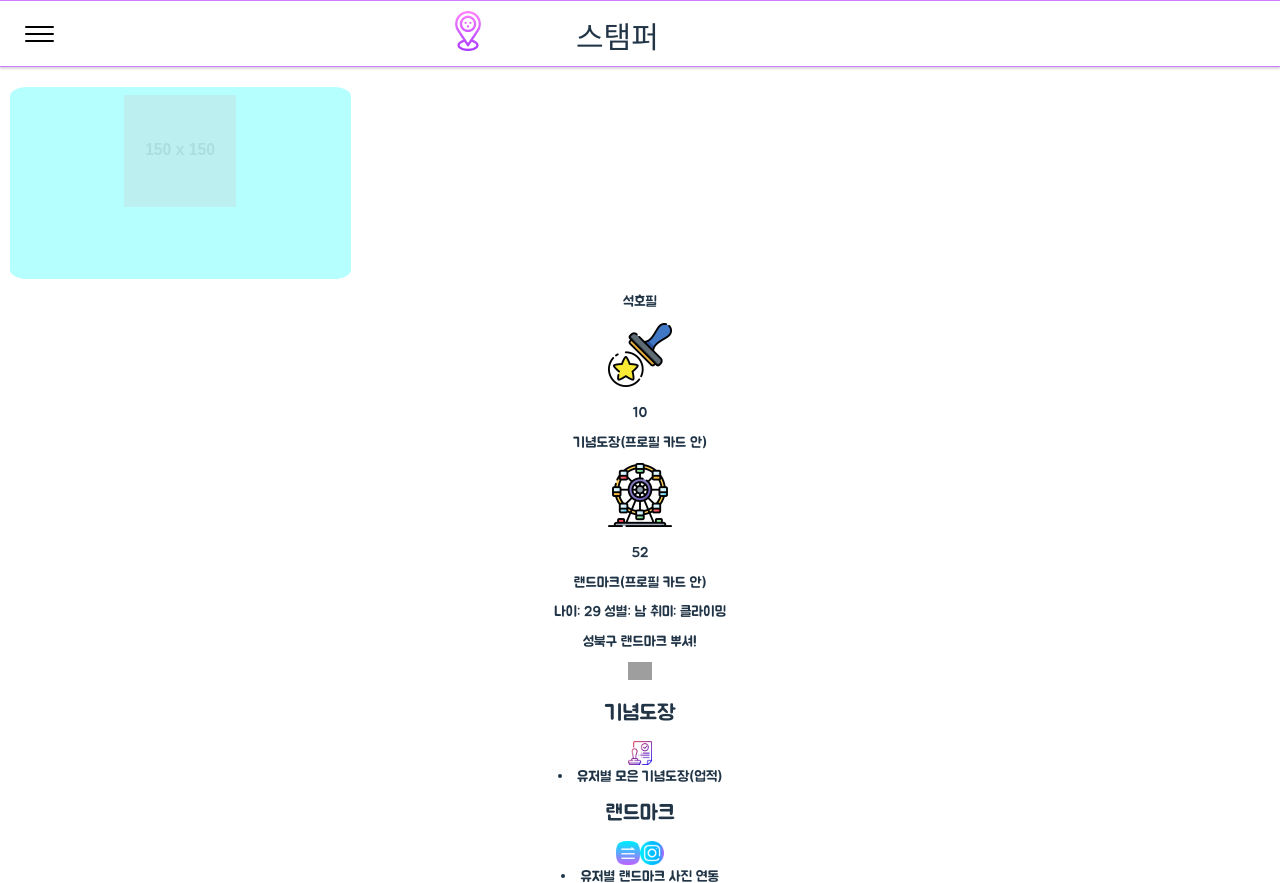
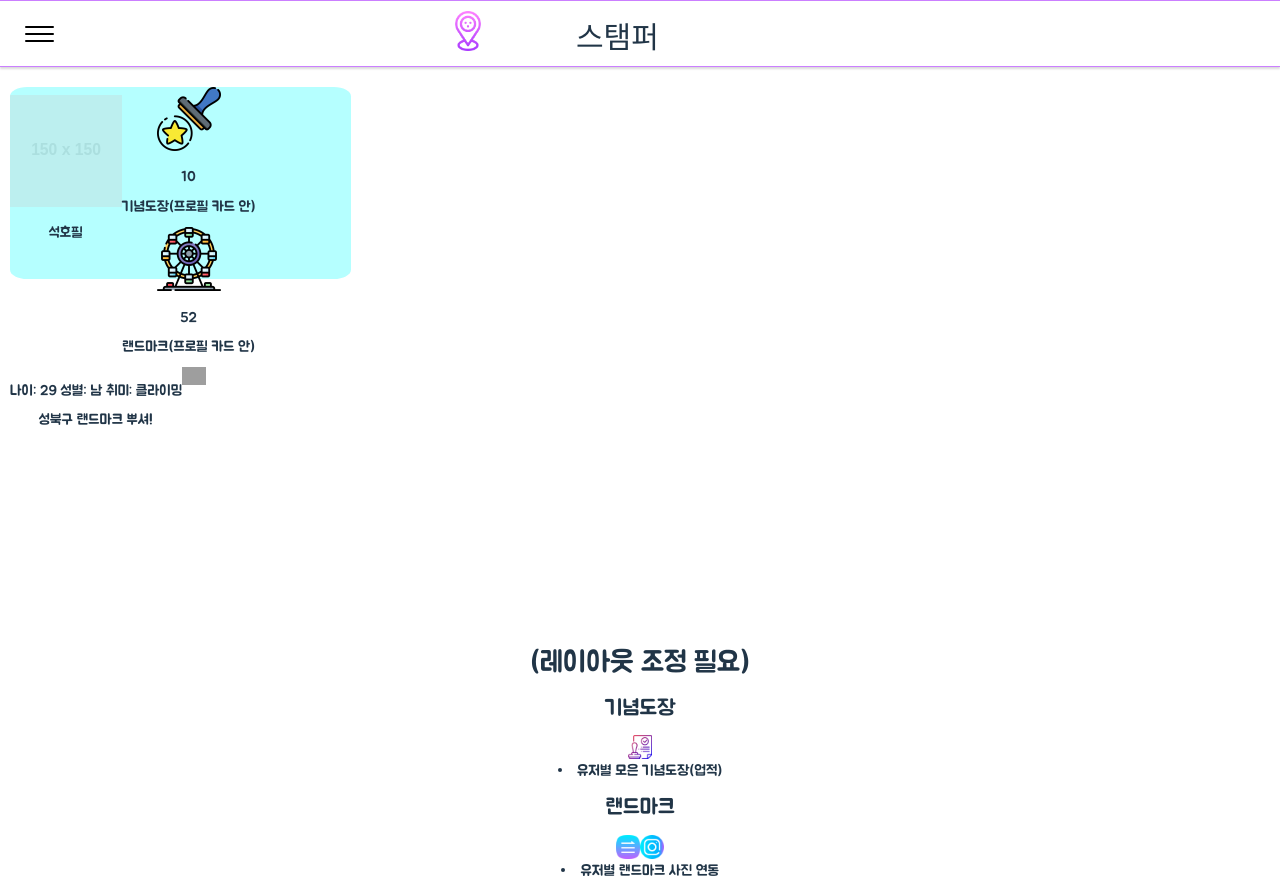
Before and after one commit to choiyy0523/SSAFY-7-Stamper, a React (Vite) app in the folder frontend/: page /profile/0 in a window 1280 px wide. Shown: the top 883 px of the page. Built offline with nearby package versions, Linux system fonts and the light colour scheme; grey boxes are pictures that could not be loaded; a web font is replaced by a local one.

Commit message:
[FE] 유저 프로필 페이지 container, item 설정 중, 레이아웃 추가 조정 필요

```diff
--- a/frontend/src/components/userProfile/userProfile.css
+++ b/frontend/src/components/userProfile/userProfile.css
@@ -1,13 +1,21 @@
+.container {
+	display: flex;
+	/* display: inline-flex; */
+    flex-wrap: wrap;
+   justify-content: flex-start;
+}
+
 .left_photo {
     float: left;
 }
 
-.profile_photo {
+.profile_background {
     margin-left: 1.2vh;
     width: 42.7vh;
     height: 24vh;
     background-color: rgb(181, 255, 255);
     border-radius: 5%;
+    float: left;
 }
 
 .profile_box {
--- a/frontend/src/components/userProfile/userProfile.jsx
+++ b/frontend/src/components/userProfile/userProfile.jsx
@@ -5,17 +5,17 @@ const userprofile = () => {
     return (
         <div>
             {/* 프로필 카드 */}
-            <div>
+            <div className="container profile_background">
                 {/* 프로필 사진과 이름 */}
-                <div>
-                    <section className="profile_photo">
+                <div className="item">
+
                         <img className="temp_dummy_profile_photo" src="https://via.placeholder.com/150" alt="" />
-                    </section>
+
                     <p>석호필</p>
                 </div>
 
                 {/* 프로필의 기념도장과 랜드마크 아이콘 */}
-                <div>
+                <div className="item">
                     <img className="profile_comp" src="/src/assets/components/stamp.png" alt="" />
                         <p>10</p>
                         <p>기념도장(프로필 카드 안)</p>
@@ -25,20 +25,26 @@ const userprofile = () => {
                 </div>
 
                 {/* 자기소개 */}
-                <div>
+                <div className="item">
                     <p>나이: 29  성별: 남  취미: 클라이밍</p>
                     <p>성북구 랜드마크 뿌셔!</p>
                 </div>
 
-                <a href="/profile/:userNo/modify">
+                <a className="item" href="/profile/:userNo/modify">
                     <img className="profile_control_comp" src="/src/assets/components/write.png" alt="" />
                 </a>
             </div>
             {/* 프로필 카드 끝 */}
 
 
+
+<br /><br /><br /><br /><br /><br /><br /><br /><br />
+<br /><br /><br /><br /><br /><br /><br /><br /><br />
+<br /><br /><br /><br /><br /><br /><br /><br /><br />
+<br /><br /><br /><br /><br /><br /><br /><br /><br />
             {/* 기념 도장 목록 (프로필 카드 밖) */}
             <div>
+            <h1>(레이아웃 조정 필요)</h1>
                 <h2>기념도장</h2>
                 <img className="profile_control_comp" src="/src/assets/components/stamp_tooltip.png" alt="" />
                 <li>유저별 모은 기념도장(업적)</li>
```
